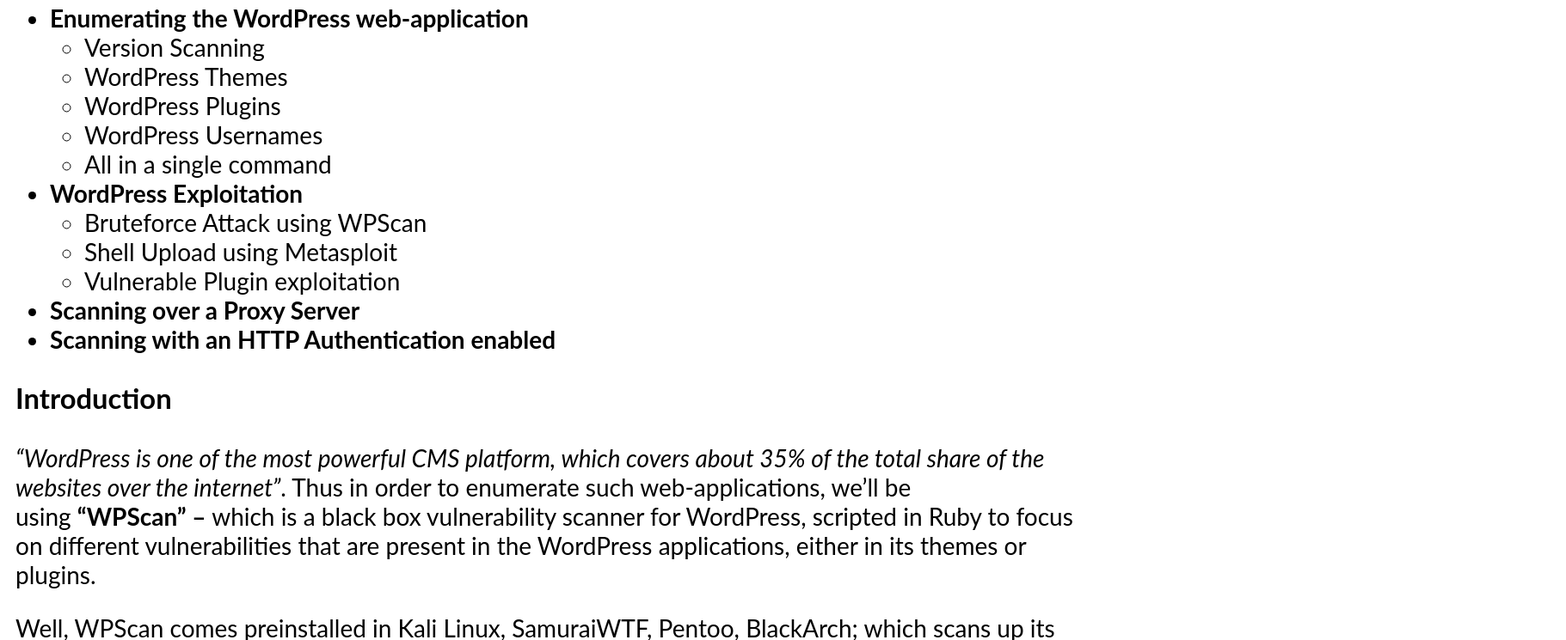
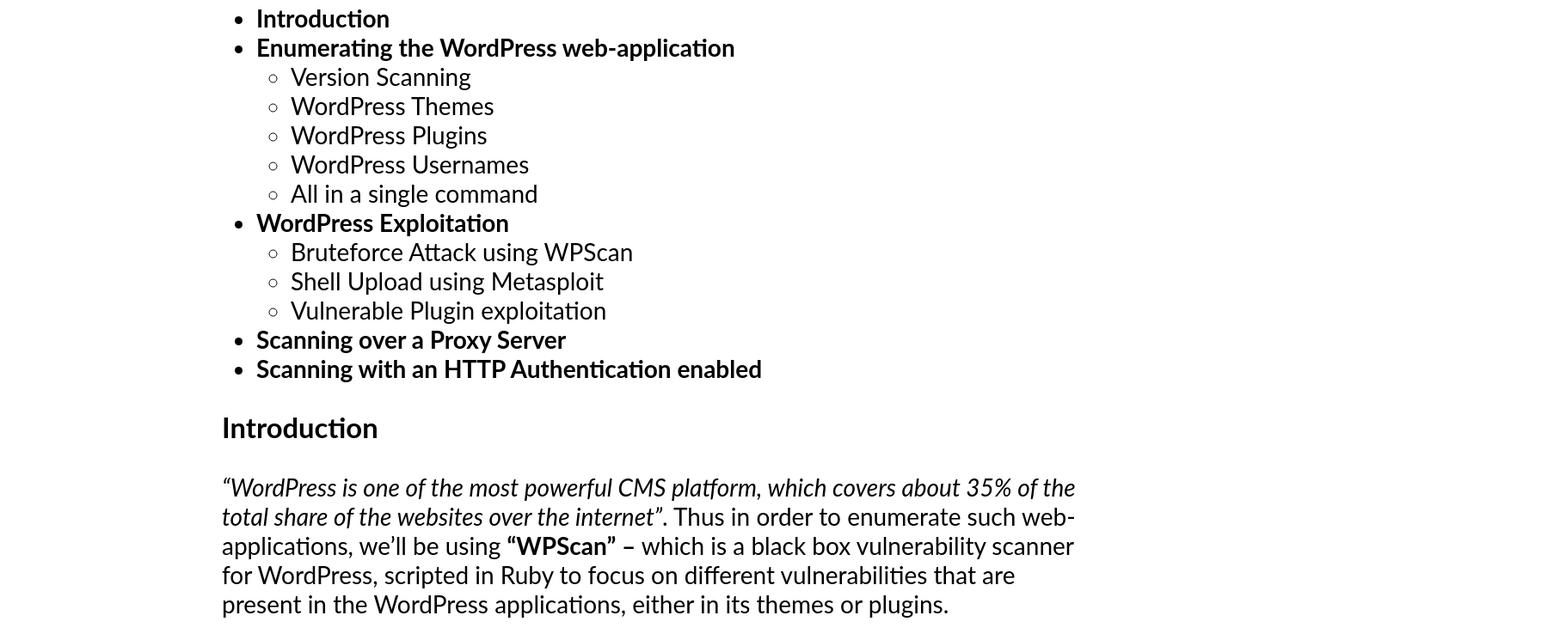
Before and after one commit to julisunkan/awpt, a plain HTML site: page 1.html in a window 1280 px wide. Shown: the part 426-1171 px from the top of the page at 86% size, 1821 px wide, since content can reach past the window. Drawn offline with Linux system fonts and the light colour scheme.

Commit message:
Update 1.html

```diff
--- a/1.html
+++ b/1.html
@@ -19,15 +19,13 @@ body {
         padding-top:;
     }
 .main {
-  margin-left:0px; /* Same as the width of the sidenav */
+  margin-left: 240px; /* Same as the width of the sidenav */
   font-size: 28px; /* Increased text to enable scrolling */
   padding: 0px 10px;
 }
 
-@media screen and (max-width: 450px) {
+@media screen and (max-height: 450px) {
 }
-
-
 </style>
 </head>
 <body>
```
